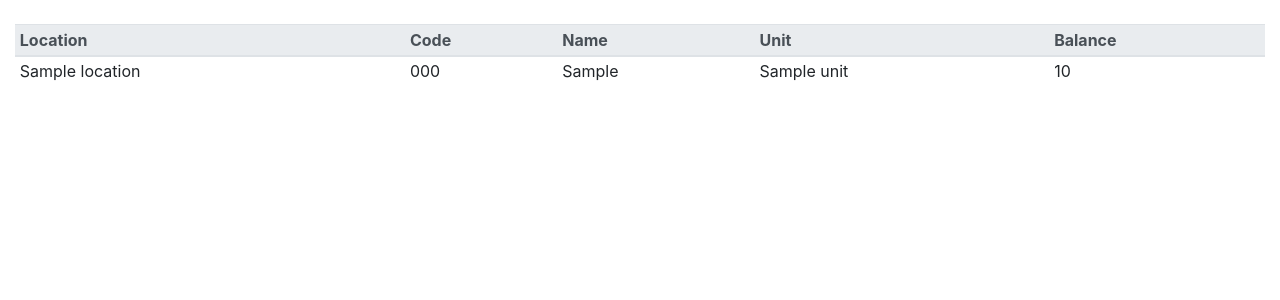
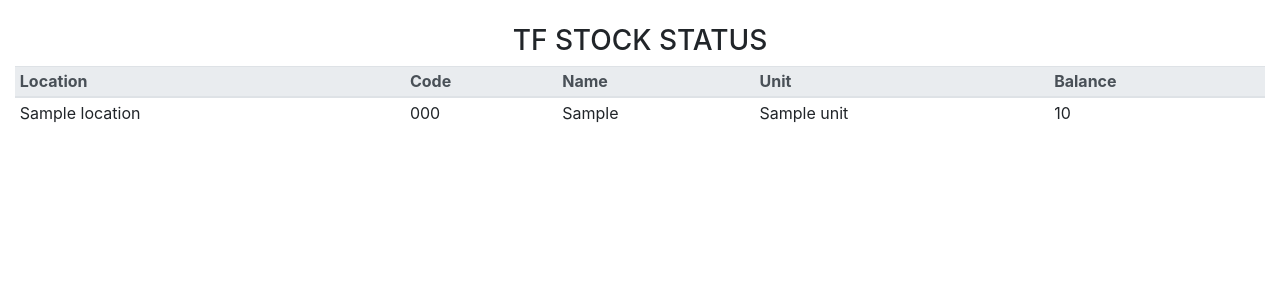
Before and after one commit to parksiwan/sf_django_project, a Django app: template inventory/templates/inventory/tf_stock.html in a window 1280 px wide. Shown: the part 56-356 px from the top of the page. Run offline with Django 3.2, Linux system fonts and the light colour scheme; the template is opened without the code that fills it: most values are stand-ins (such as "Sample title", 1, 10 or a date in 2020); some libraries are stand-ins or nearby versions.

Commit message:
tf stock title

```diff
--- a/inventory/templates/inventory/tf_stock.html
+++ b/inventory/templates/inventory/tf_stock.html
@@ -3,7 +3,7 @@
 {%  block body %}
 <br>
 
-
+<center><h3>TF STOCK STATUS</h3></center>
 <table id="stock_table" class="table table-hover table-sm">
     <thead class="thead-light">
         <tr>
```
